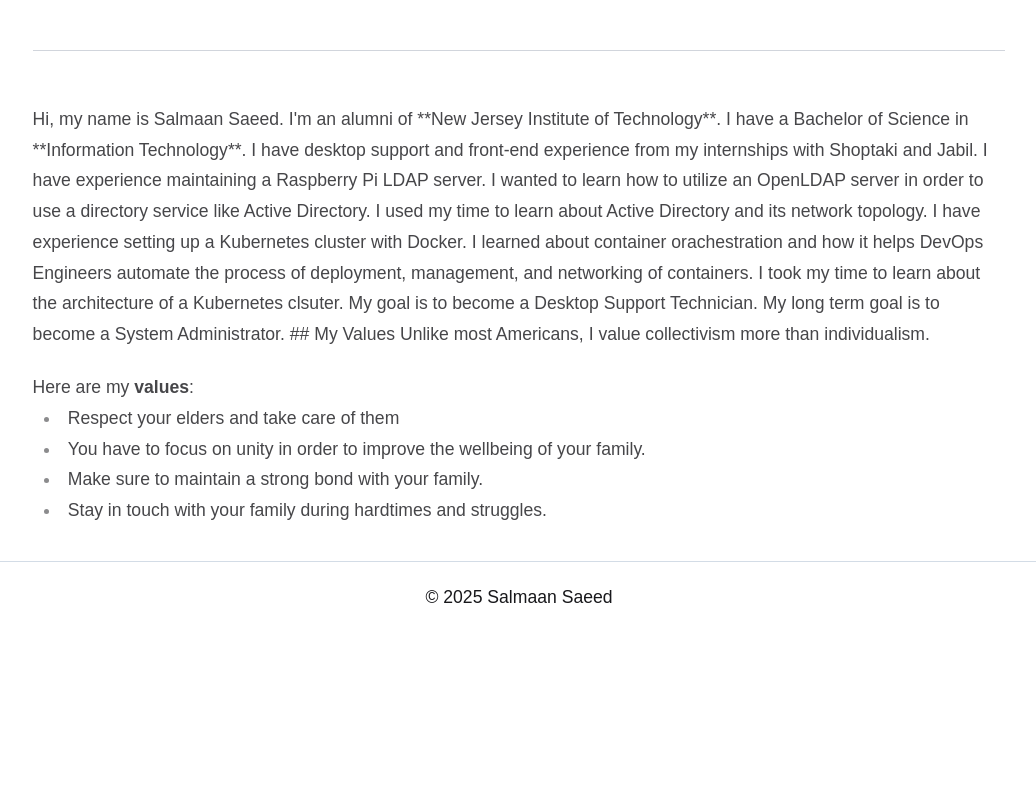
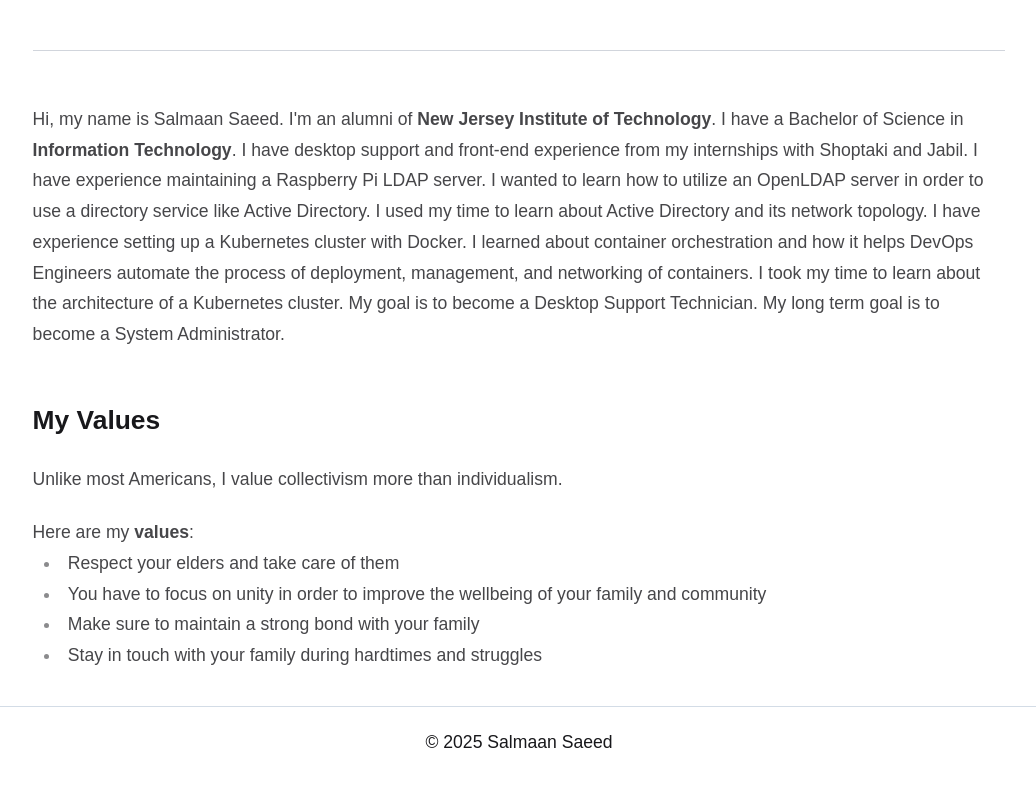
Before and after one commit to sagedemage/PersonalWebsite, an Astro site: page / in a window 1280 px wide. Shown: the part 640-1426 px from the top of the page, without its empty margins (121-1157 px from the left). Before the commit the page ends 1324 px from the top, so only its background shows below. Built offline with nearby package versions, Linux system fonts and the light colour scheme; Astro itself is replaced by a stand-in of ours.

Commit message:
fixed the formatting, grammar, and spelling in the home page

```diff
--- a/src/pages/index.astro
+++ b/src/pages/index.astro
@@ -56,29 +56,31 @@
   <hr class="h-px my-8 bg-gray-300 border-0" />
 
   <p>
-    Hi, my name is Salmaan Saeed. I'm an alumni of **New Jersey Institute of
-    Technology**. I have a Bachelor of Science in **Information Technology**. I
-    have desktop support and front-end experience from my internships with
-    Shoptaki and Jabil. I have experience maintaining a Raspberry Pi LDAP
-    server. I wanted to learn how to utilize an OpenLDAP server in order to use
-    a directory service like Active Directory. I used my time to learn about
+    Hi, my name is Salmaan Saeed. I'm an alumni of <b
+      >New Jersey Institute of Technology</b
+    >. I have a Bachelor of Science in <b>Information Technology</b>. I have
+    desktop support and front-end experience from my internships with Shoptaki
+    and Jabil. I have experience maintaining a Raspberry Pi LDAP server. I
+    wanted to learn how to utilize an OpenLDAP server in order to use a
+    directory service like Active Directory. I used my time to learn about
     Active Directory and its network topology. I have experience setting up a
-    Kubernetes cluster with Docker. I learned about container orachestration and
+    Kubernetes cluster with Docker. I learned about container orchestration and
     how it helps DevOps Engineers automate the process of deployment,
     management, and networking of containers. I took my time to learn about the
-    architecture of a Kubernetes clsuter. My goal is to become a Desktop Support
-    Technician. My long term goal is to become a System Administrator. ## My
-    Values Unlike most Americans, I value collectivism more than individualism.
+    architecture of a Kubernetes cluster. My goal is to become a Desktop Support
+    Technician. My long term goal is to become a System Administrator.
   </p>
 
+  <h2>My Values</h2>
+  <p>Unlike most Americans, I value collectivism more than individualism.</p>
   <span class="my-0">Here are my <b>values</b>:</span>
   <ul>
     <li>Respect your elders and take care of them</li>
     <li>
       You have to focus on unity in order to improve the wellbeing of your
-      family.
+      family and community
     </li>
-    <li>Make sure to maintain a strong bond with your family.</li>
-    <li>Stay in touch with your family during hardtimes and struggles.</li>
+    <li>Make sure to maintain a strong bond with your family</li>
+    <li>Stay in touch with your family during hardtimes and struggles</li>
   </ul>
 </Layout>
```
